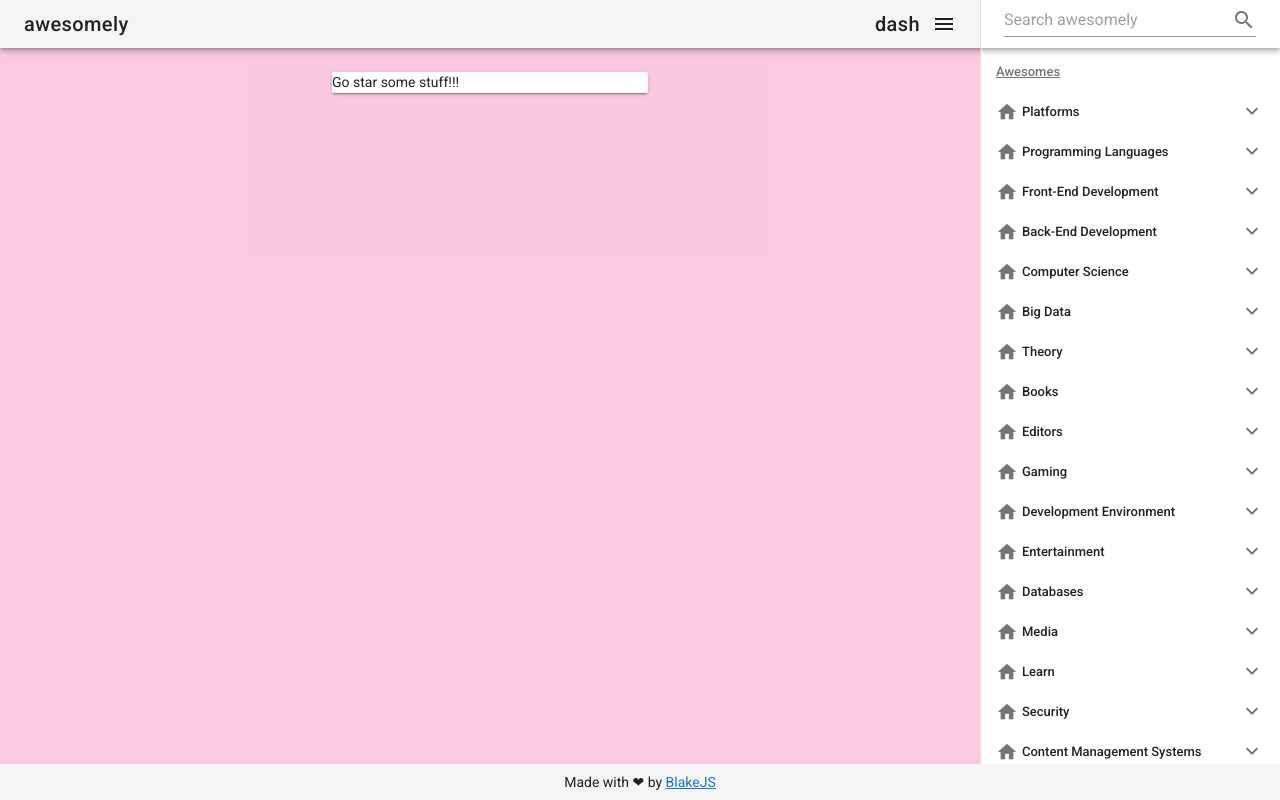
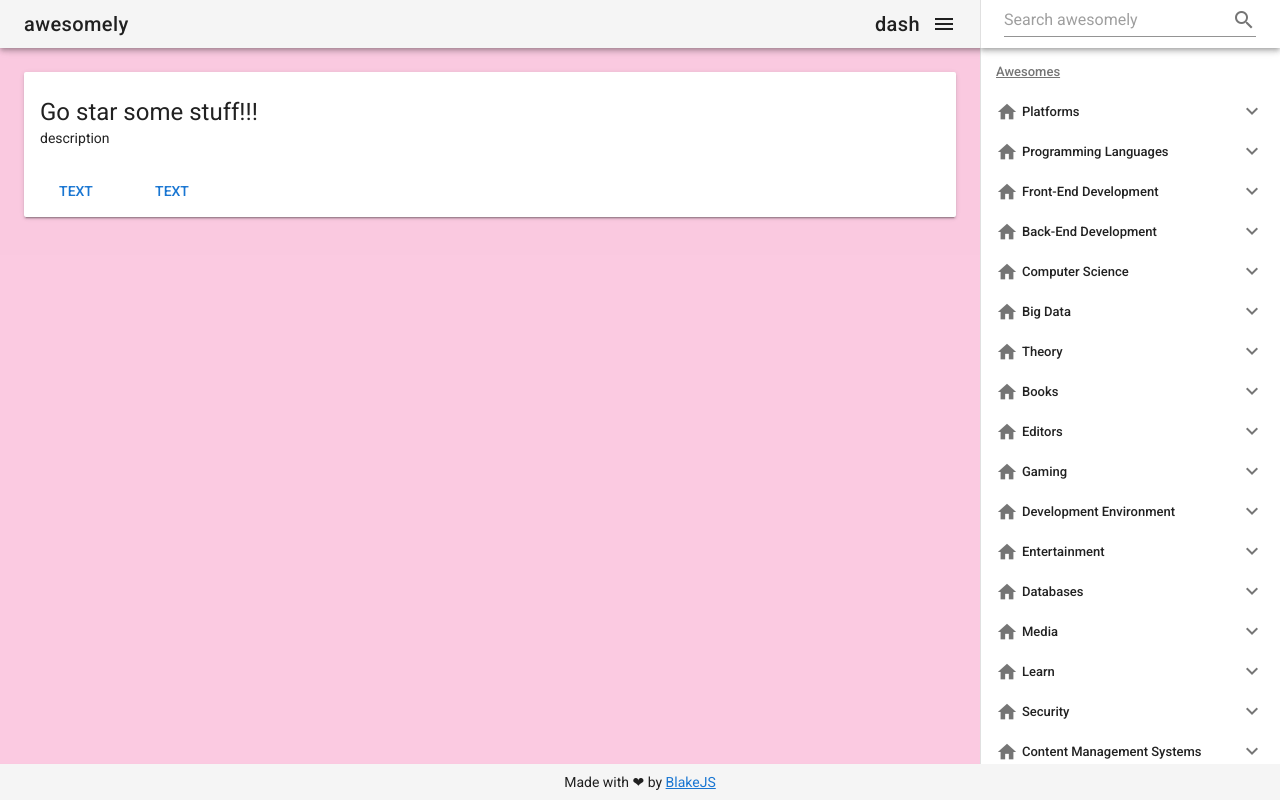
Before and after one commit to blakejs/awesomely, a Vue app: page /#/dash in a window 1280 px wide. Built offline with nearby package versions, Linux system fonts and the light colour scheme.

Commit message:
Dash board saved items grid, content.

```diff
--- a/src/components/AppDash.vue
+++ b/src/components/AppDash.vue
@@ -1,12 +1,27 @@
 <template>
-    <div>
+    <v-flex>
         <v-card v-if="this.$store.state.UserSaved.length === 0">
-            Go star some stuff!!!
+            <v-card-title primary-title>
+                <div>
+                    <h3 class="headline mb-0">Go star some stuff!!!</h3>
+                    <div>description</div>
+                </div>
+            </v-card-title>
+            <v-card-actions>
+                <v-btn flat color="primary">text</v-btn>
+                <v-btn flat color="primary">text</v-btn>
+            </v-card-actions>
         </v-card>
-        <v-card v-for="items in getUserSaved" :key="items.name">
-            {{ items.name }}
-        </v-card>
-    </div>
+        <div class="grid">
+            <v-card v-for="items in getUserSaved" :key="items.name" width="100%">
+                <v-card-title primary-title>
+                    <div>
+                        <h3 class="headline mb-0">{{ items.name }}</h3>
+                    </div>
+                </v-card-title>
+            </v-card>
+        </div>
+    </v-flex>
 </template>
 
 <script>
@@ -23,4 +38,10 @@ export default {
 </script>
 
 <style>
+.grid {
+    display: grid;
+    grid-template-columns: repeat(auto-fill, minmax(400px, 1fr));
+    grid-auto-rows: minmax(200px, auto);
+    grid-gap: 1em;
+}
 </style>
--- a/src/components/AppRepo.vue
+++ b/src/components/AppRepo.vue
@@ -1,7 +1,6 @@
 <template>
     <v-card v-if="DownloadUrl">
         <v-card-title primary-title>
-
             <div>
                 <h3 class="headline mb-0">{{ this.ItemModel.name }}</h3>
             </div>
--- a/src/views/Dash.vue
+++ b/src/views/Dash.vue
@@ -1,9 +1,7 @@
 <template>
-    <v-container fluid class="px-3">
-        <v-layout justify-center align-center row>
-            <v-flex md4 xs12>
-                <app-dash></app-dash>
-            </v-flex>
+    <v-container fluid>
+        <v-layout column wrap>
+            <app-dash></app-dash>
         </v-layout>
     </v-container>
 </template>
```
